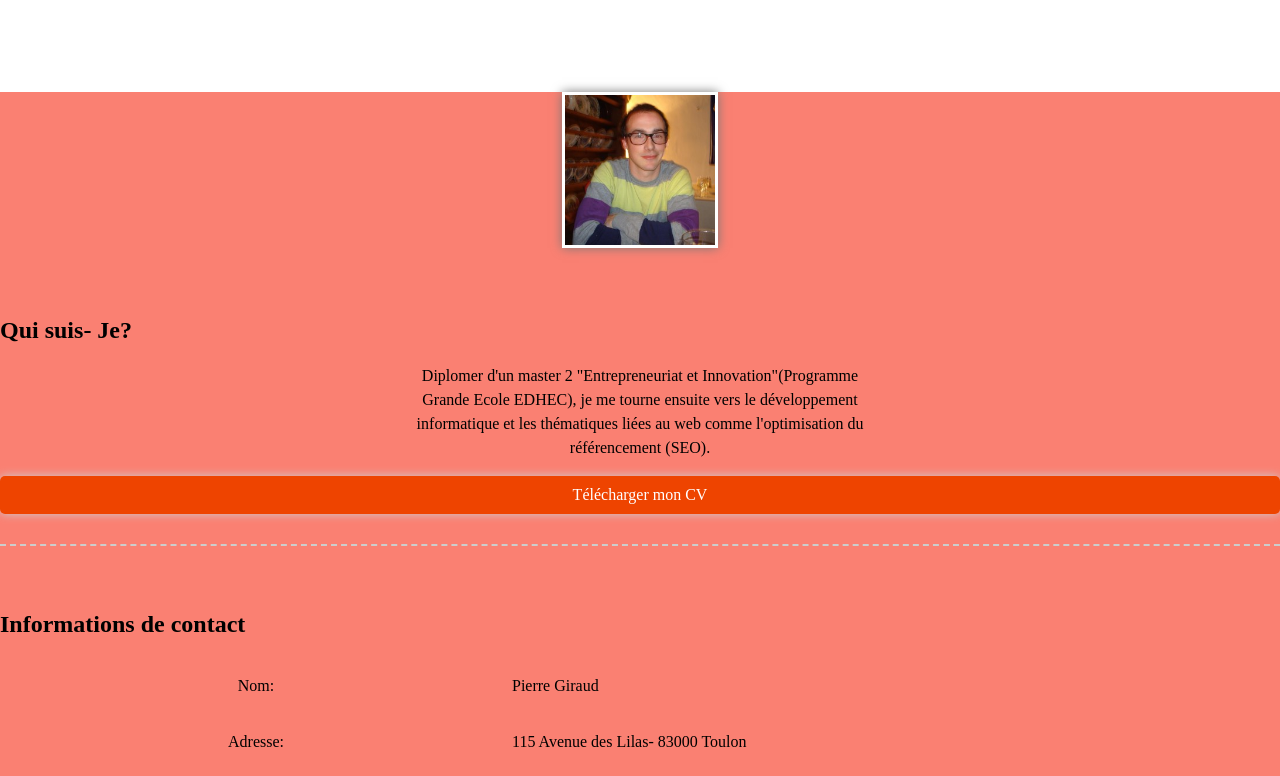
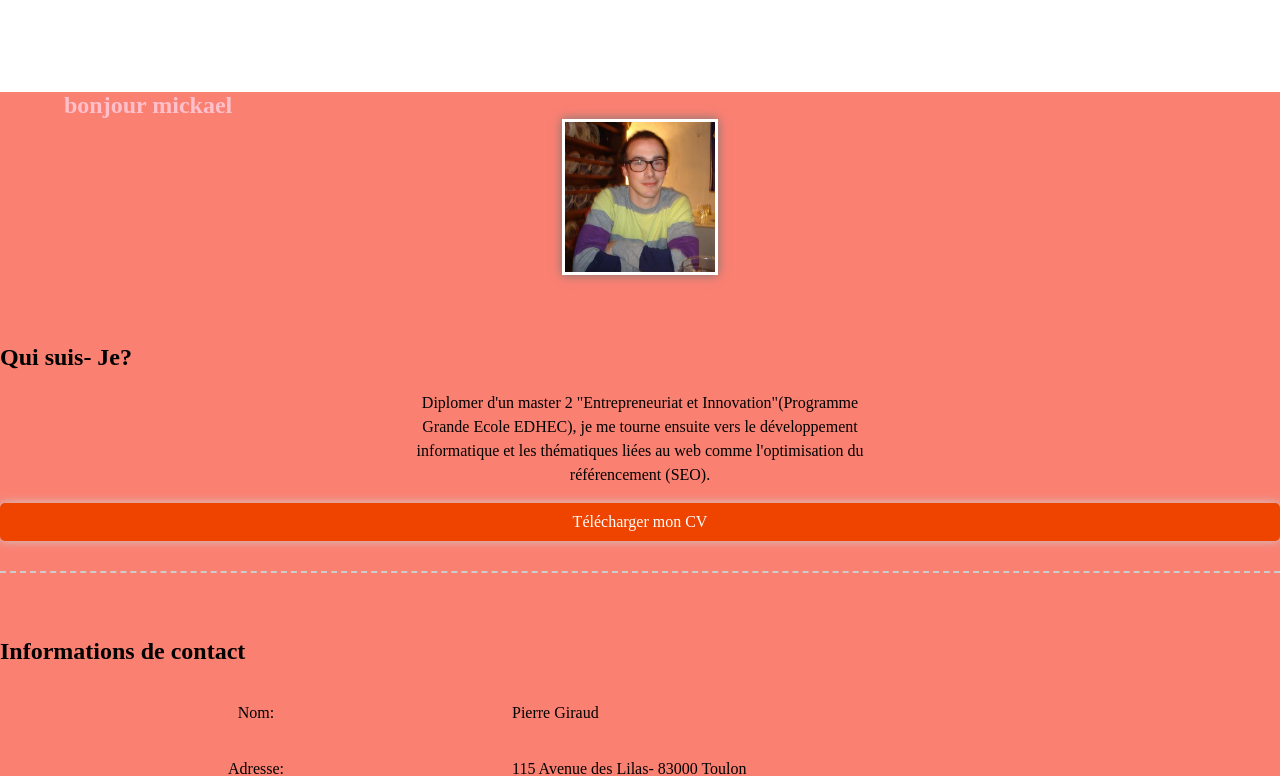
Before and after one commit to marinella10/cv, a plain HTML site: page index.html in a window 1280 px wide. Shown: the part 30-806 px from the top of the page. Drawn offline with Linux system fonts and the light colour scheme.

Commit message:
Signed-off-by: marinella10 <marine.calandri1@gmail.com> ajout h1 bonjour mickael

```diff
--- a/index.html
+++ b/index.html
@@ -25,6 +25,7 @@
 
     <!--commentaire section-1-->
         <section id="section-1">
+            <h1>bonjour mickael</h1>
             <div class="photo">
                 <img src="image/photopierregiraud.jpg" alt="ma photo pour cv" title=" photo de profil">
             </div>
```
